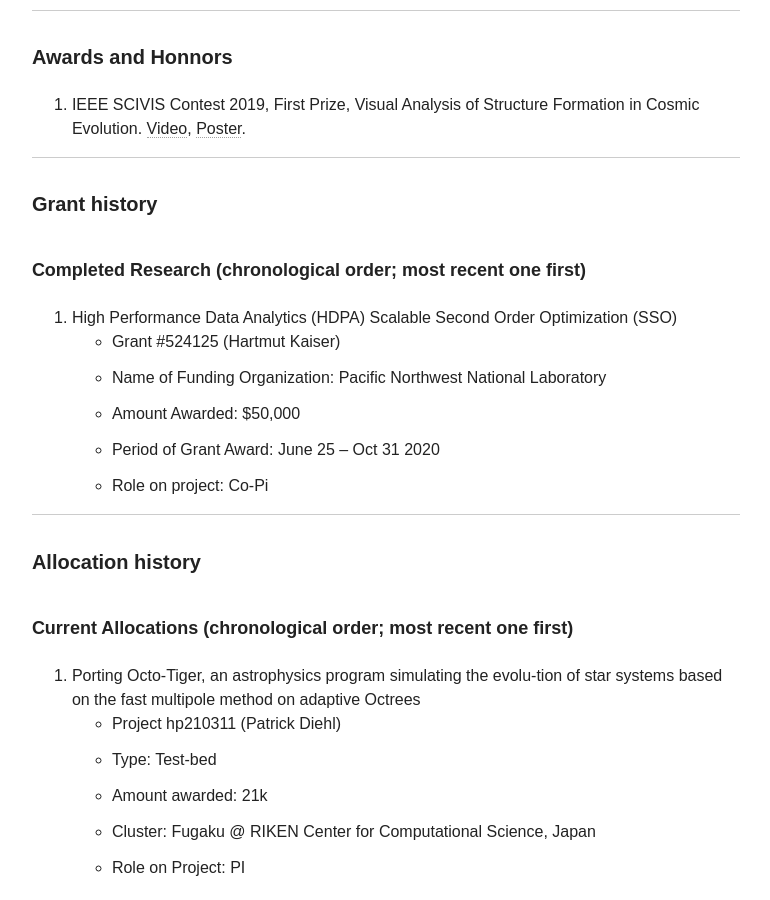
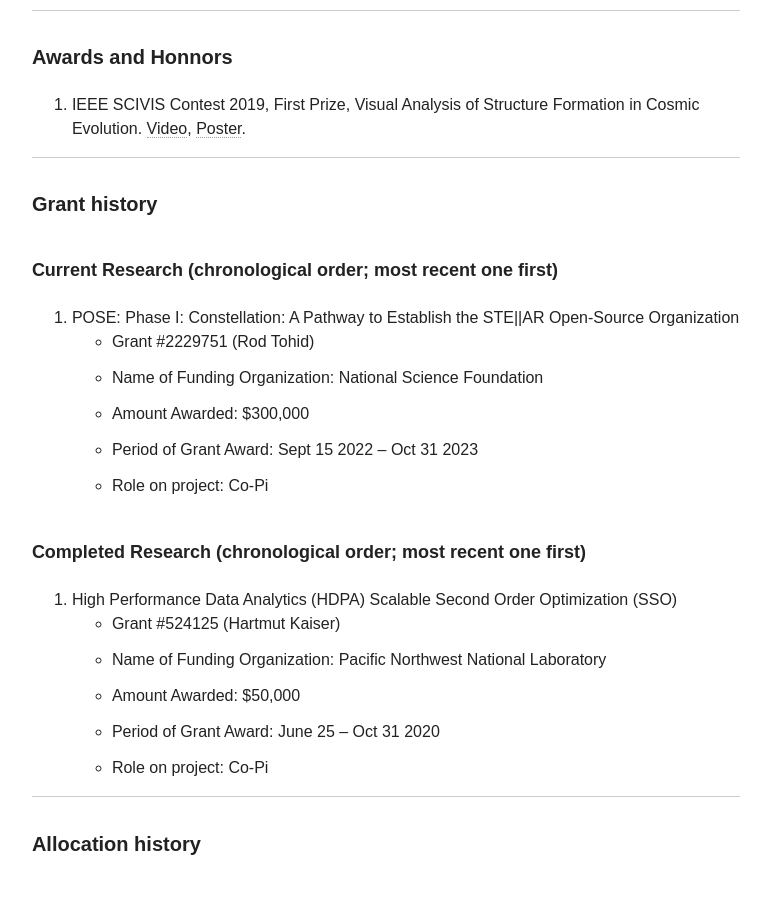
Before and after one commit to diehlpk/diehlpk.github.io, a Jekyll site: the page built from cv/index.md, in a window 1280 px wide and 900 px high, scrolled down 838 px. Shown: the whole window, without its empty margins (254-1024 px from the left). Built offline with Jekyll 4.4.1, drawn with Linux system fonts in a browser that asks for light colours; nearby versions of some CDN libraries; some web fonts are replaced.

Commit message:
Add new grant

```diff
--- a/cv/index.md
+++ b/cv/index.md
@@ -27,6 +27,15 @@ hide: true
 ---
 
 ##### Grant history
+
+###### Current Research (chronological order; most recent one first)
+
+1. POSE: Phase I: Constellation: A Pathway to Establish the STE||AR Open-Source Organization
+ * Grant #2229751 (Rod Tohid)
+ * Name of Funding Organization: National Science Foundation
+ * Amount Awarded: $300,000
+ * Period of Grant Award: Sept 15 2022 -- Oct 31 2023
+ * Role on project: Co-Pi
 
 ###### Completed Research (chronological order; most recent one first)
 
```
Also changed, not shown: 4 other files.
